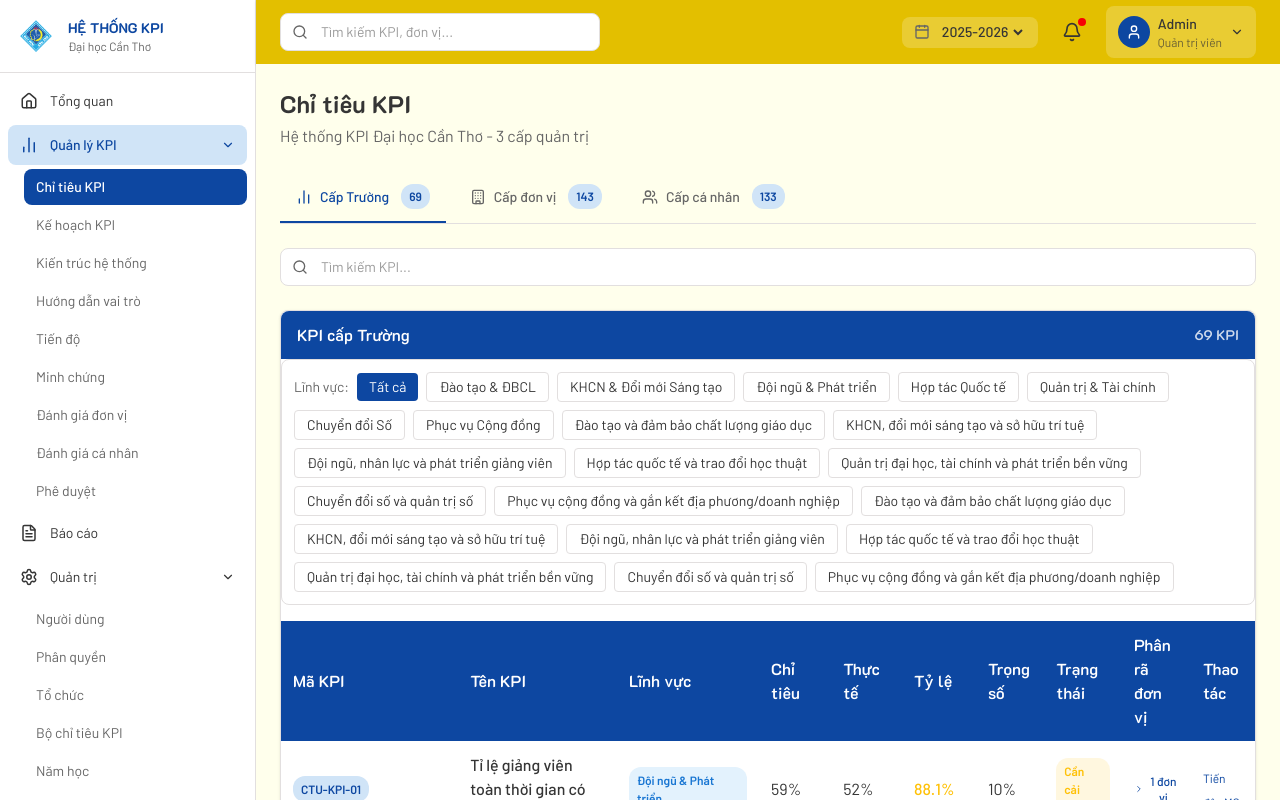
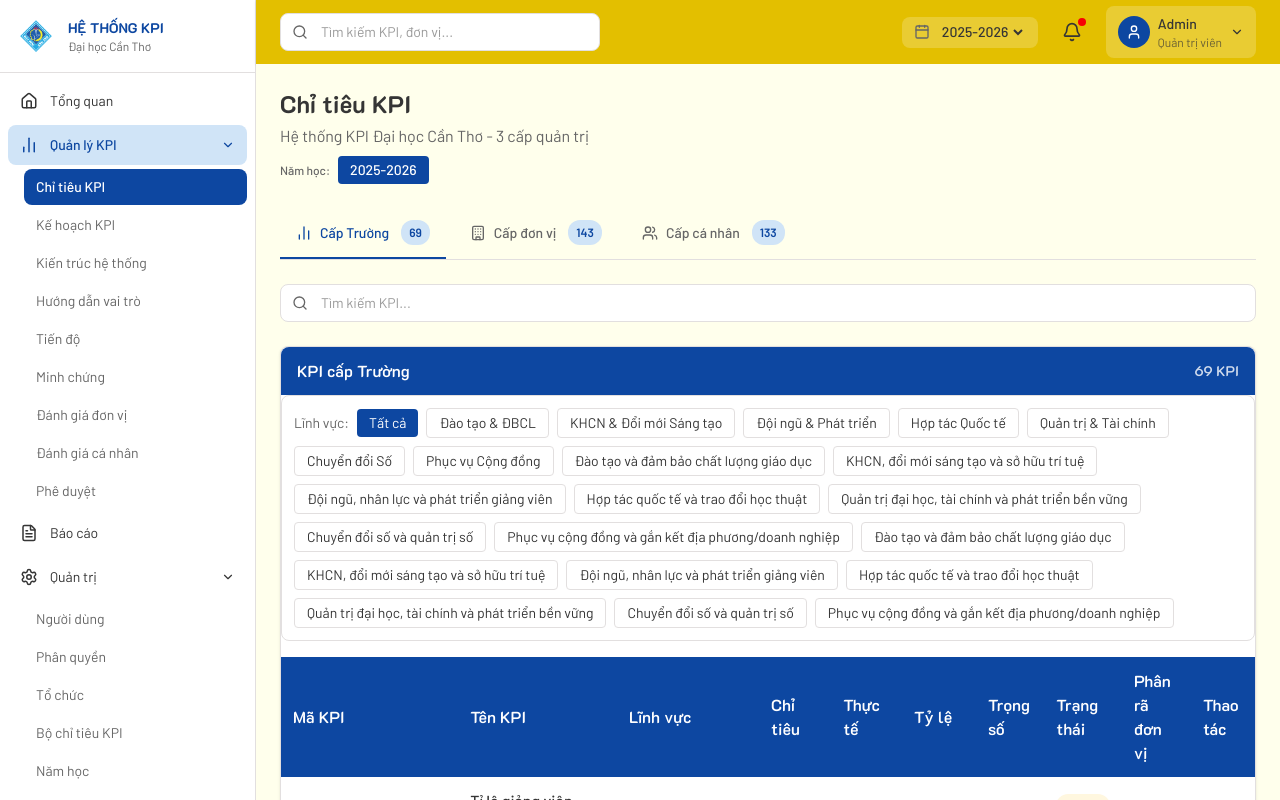
Before and after one commit to thanhnhan6483/kpi-ctu, a Next.js app: page /kpi in a window 1280 px wide. Shown: the top 800 px of the page. Built offline with nearby package versions, Linux system fonts and the light colour scheme.

Commit message:
feat: hiển thị năm học đang thao tác tại trang KPI công khai

```diff
--- a/src/app/kpi/page.tsx
+++ b/src/app/kpi/page.tsx
@@ -8,6 +8,7 @@ import unitKPIsData from '@/data/unit-kpis.json';
 import individualKPIsData from '@/data/individual-kpis.json';
 import units from '@/data/units.json';
 import kpiGroups from '@/data/kpi-groups.json';
+import academicYears from '@/data/academic-years.json';
 
 const demoActual: Record<string, number> = {
   'CTU-KPI-01': 52, 'CTU-KPI-02': 12, 'CTU-KPI-03': 8, 'CTU-KPI-04': 11,
@@ -48,8 +49,10 @@ units.forEach(u => { unitNameByCode[u.code] = u.name; });
 const unitKpiById: Record<string, { id: string; name: string; unitCode: string; unitName: string }> = {};
 unitKPIsData.forEach(u => {
   const uname = unitNameByCode[u.code] || u.name;
-  u.kpis.forEach(k => { unitKpiById[k.id] = { id: k.id, name: k.name, unitCode: u.code, unitName: uname }; });
+  u.  kpis.forEach(k => { unitKpiById[k.id] = { id: k.id, name: k.name, unitCode: u.code, unitName: uname }; });
 });
+
+const activeYear = academicYears.find(y => y.status === 'active');
 
 const unitGroups = ['Tất cả', ...unitKPIsData.map(u => u.code)];
 const individualGroups = ['Tất cả', 'GV', 'GVQL', 'LD', 'BM', 'NCV', 'CV', 'CVDT',
@@ -336,6 +339,10 @@ export default function KPIPage() {
         <div>
           <h1 className="text-2xl font-heading font-bold text-text-dark">Chỉ tiêu KPI</h1>
           <p className="text-text-light mt-1">Hệ thống KPI Đại học Cần Thơ - 3 cấp quản trị</p>
+          <div className="flex items-center gap-2 mt-2">
+            <span className="text-xs font-medium text-text-light">Năm học:</span>
+            <span className="px-3 py-1 rounded text-sm bg-primary text-white font-medium">{activeYear?.name || '2025-2026'}</span>
+          </div>
         </div>
       </div>
 
```
